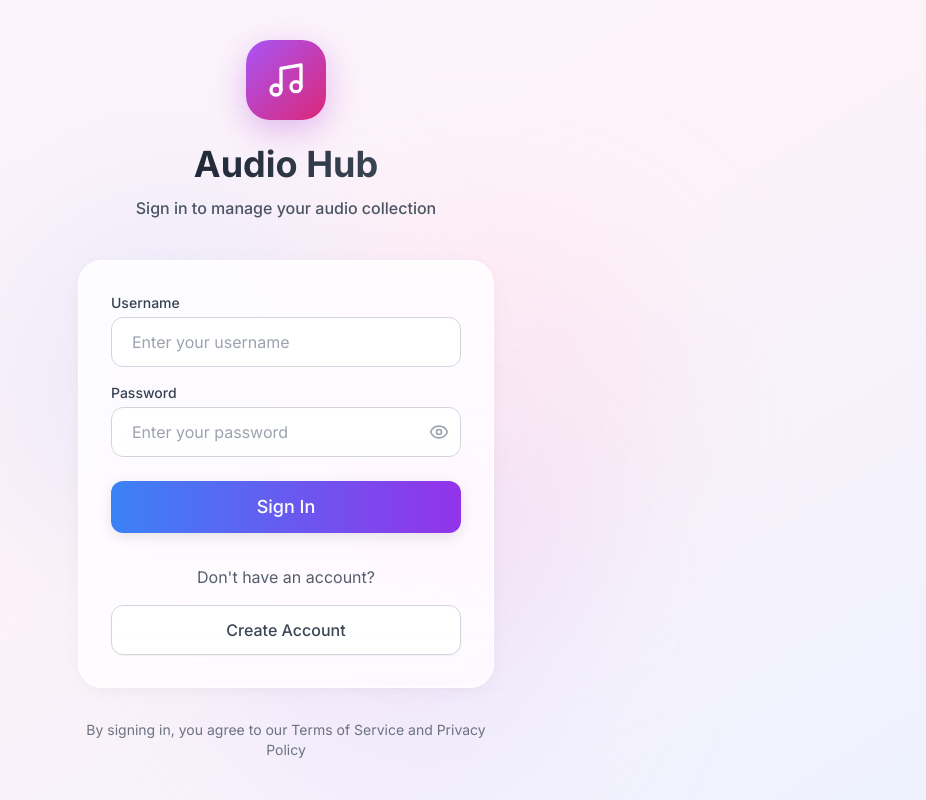
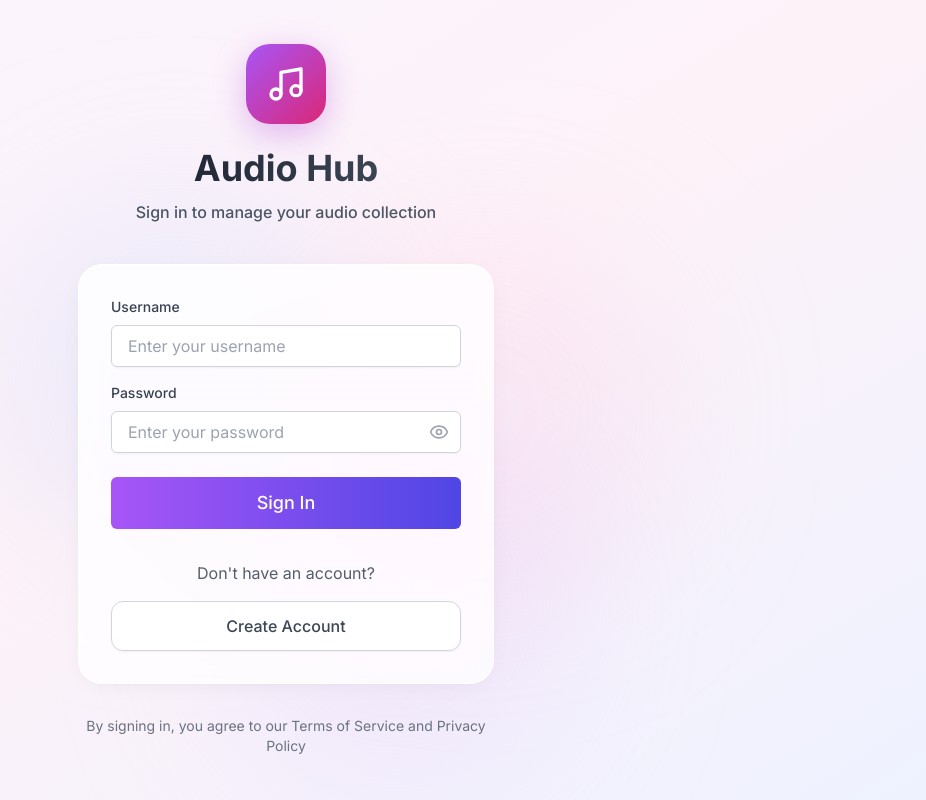
Before and after one commit to rayner15/audio-manager, a Next.js app: page / in a window 1280 px wide. Shown: the whole page, without its empty margins (354-1280 px from the left). Built offline with nearby package versions, Linux system fonts and the light colour scheme.

Commit message:
Add reusable Form, Input, and Button components for improved modularity and maintainability in user forms

```diff
--- /dev/null
+++ b/components/form/Button.tsx
@@ -0,0 +1,55 @@
+import React from 'react';
+
+interface ButtonProps {
+  children: React.ReactNode;
+  type?: 'button' | 'submit' | 'reset';
+  disabled?: boolean;
+  fullWidth?: boolean;
+  size?: 'sm' | 'md' | 'lg';
+  variant?: 'primary' | 'secondary' | 'gradient';
+  className?: string;
+  onClick?: () => void;
+}
+
+const Button = ({
+  children,
+  type = 'button',
+  disabled = false,
+  fullWidth = false,
+  size = 'md',
+  variant = 'primary',
+  className = '',
+  onClick,
+}: ButtonProps) => {
+  const sizeClasses = {
+    sm: 'py-1 px-3 text-sm',
+    md: 'py-2 px-4 text-base',
+    lg: 'py-3 px-6 text-lg',
+  };
+
+  const variantClasses = {
+    primary: 'bg-purple-600 hover:bg-purple-700 text-white',
+    secondary: 'bg-gray-200 hover:bg-gray-300 text-gray-800',
+    gradient: 'bg-gradient-to-r from-purple-500 to-indigo-600 hover:from-purple-600 hover:to-indigo-700 text-white',
+  };
+
+  return (
+    <button
+      type={type}
+      disabled={disabled}
+      className={`
+        ${sizeClasses[size]}
+        ${variantClasses[variant]}
+        ${fullWidth ? 'w-full' : ''}
+        rounded-md font-medium transition-colors duration-200 focus:outline-none focus:ring-2 focus:ring-offset-2 focus:ring-purple-500
+        ${disabled ? 'opacity-50 cursor-not-allowed' : ''}
+        ${className}
+      `}
+      onClick={onClick}
+    >
+      {children}
+    </button>
+  );
+};
+
+export default Button;
--- /dev/null
+++ b/components/form/Form.tsx
@@ -0,0 +1,32 @@
+import React from 'react';
+import { FormProvider, UseFormReturn } from 'react-hook-form';
+import Input from './Input';
+import Button from './Button';
+
+interface FormProps {
+  children: React.ReactNode;
+  useFormMethods: UseFormReturn<any>;
+  onSubmit: (e?: React.BaseSyntheticEvent) => Promise<void> | void;
+  className?: string;
+}
+
+const Form = ({
+  children,
+  useFormMethods,
+  onSubmit,
+  className = '',
+}: FormProps) => {
+  return (
+    <FormProvider {...useFormMethods}>
+      <form className={`flex flex-col ${className}`} onSubmit={onSubmit}>
+        {children}
+      </form>
+    </FormProvider>
+  );
+};
+
+// Attach components to Form
+Form.Input = Input;
+Form.Button = Button;
+
+export default Form;
--- /dev/null
+++ b/components/form/Input.tsx
@@ -0,0 +1,62 @@
+import React from 'react';
+import { useFormContext, Controller } from 'react-hook-form';
+
+interface InputProps {
+  name: string;
+  label: string;
+  placeholder?: string;
+  type?: string;
+  rules?: Record<string, any>;
+  icon?: React.ReactNode;
+  className?: string;
+}
+
+const Input = ({
+  name,
+  label,
+  placeholder,
+  type = 'text',
+  rules,
+  icon,
+  className,
+}: InputProps) => {
+  const { control, formState: { errors } } = useFormContext();
+
+  return (
+    <div className={`space-y-2 ${className}`}>
+      <label htmlFor={name} className="block text-sm font-medium text-gray-700">
+        {label}
+      </label>
+      <Controller
+        name={name}
+        control={control}
+        rules={rules}
+        defaultValue=""
+        render={({ field }) => (
+          <div className="relative">
+            <input
+              {...field}
+              id={name}
+              type={type}
+              placeholder={placeholder}
+              value={field.value || ""}
+              className={`block w-full px-4 py-2 mt-1 text-gray-900 placeholder-gray-400 bg-white border ${
+                errors[name] ? 'border-red-500' : 'border-gray-300'
+              } rounded-md shadow-sm focus:outline-none focus:ring-2 focus:ring-purple-500 focus:border-transparent`}
+            />
+            {icon && (
+              <div className="absolute inset-y-0 right-0 flex items-center pr-3">
+                {icon}
+              </div>
+            )}
+          </div>
+        )}
+      />
+      {errors[name] && (
+        <p className="mt-1 text-sm text-red-600">{errors[name]?.message as string}</p>
+      )}
+    </div>
+  );
+};
+
+export default Input;
--- a/components/ui/LoginForm.tsx
+++ b/components/ui/LoginForm.tsx
@@ -1,67 +1,53 @@
-import { motion } from 'framer-motion';
+import React, { useState } from 'react';
+import { useForm } from 'react-hook-form';
 import { EyeIcon, EyeOffIcon } from 'lucide-react';
-import { useState } from 'react';
-import { useForm } from 'react-hook-form';
-import GradientButton from '../widgets/GradientButton';
+import Form from '@/components/form/Form';
 
 interface LoginFormProps {
-  onSubmit: (data: { username: string; password: string }) => void;
+  onSubmit: (data: LoginFormData) => void;
   isLoading: boolean;
   error?: string;
 }
 
-export default function LoginForm({ onSubmit, isLoading, error }: LoginFormProps) {
+interface LoginFormData {
+  username: string;
+  password: string;
+}
+
+const LoginForm: React.FC<LoginFormProps> = ({ onSubmit, isLoading, error }) => {
   const [isVisible, setIsVisible] = useState(false);
-  // const [rememberMe, setRememberMe] = useState(false);
-
-  const {
-    register,
-    handleSubmit,
-    formState: { errors },
-  } = useForm<{ username: string; password: string }>();
+  const methods = useForm<LoginFormData>();
 
   const toggleVisibility = () => setIsVisible(!isVisible);
 
   return (
     <>
       {error && (
-        <motion.div
-          className="mb-6 p-4 bg-red-50 border border-red-200 rounded-xl"
-          initial={{ opacity: 0, x: -10 }}
-          animate={{ opacity: 1, x: 0 }}
-          transition={{ duration: 0.3 }}
-        >
+        <div className="mb-6 p-4 bg-red-50 border border-red-200 rounded-xl">
           <p className="text-red-600 text-sm font-medium">{error}</p>
-        </motion.div>
+        </div>
       )}
 
-      <form onSubmit={handleSubmit(onSubmit)} className="space-y-6 relative z-20">
+      <Form
+        useFormMethods={methods}
+        onSubmit={methods.handleSubmit(onSubmit)}
+        className="space-y-6 relative z-20"
+      >
         <div className="space-y-4">
-          <div className="relative">
-            <label className="block text-sm font-medium text-gray-700 mb-1">Username</label>
-            <div className="relative">
-              <input
-                {...register('username', { required: 'Username is required' })}
-                type="text"
-                className="block w-full px-5 py-3 border border-gray-300 rounded-xl bg-white/70 backdrop-blur-sm focus:outline-none focus:ring-2 focus:ring-purple-500 focus:border-purple-500 transition-all duration-200"
+          <Form.Input
+            name="username"
+            label="Username"
             placeholder="Enter your username"
+            rules={{ required: 'Username is required' }}
           />
-            </div>
-            {errors.username && (
-              <p className="mt-1 text-sm text-red-600">{errors.username.message}</p>
-            )}
-          </div>
 
-          <div className="relative">
-            <label className="block text-sm font-medium text-gray-700 mb-1">Password</label>
-            <div className="relative">
-              <input
-                {...register('password', { required: 'Password is required' })}
+          <Form.Input
+            name="password"
+            label="Password"
+            placeholder="Enter your password"
             type={isVisible ? "text" : "password"}
-                className="block w-full px-5 py-3 border border-gray-300 rounded-xl bg-white/70 backdrop-blur-sm focus:outline-none focus:ring-2 focus:ring-purple-500 focus:border-purple-500 transition-all duration-200"
-                placeholder="Enter your password"
-              />
-              <div className="absolute inset-y-0 right-0 pr-3 flex items-center">
+            rules={{ required: 'Password is required' }}
+            icon={
               <button
                 type="button"
                 onClick={toggleVisibility}
@@ -73,46 +59,23 @@ export default function LoginForm({ onSubmit, isLoading, error }: LoginFormProps
                   <EyeIcon className="h-5 w-5" />
                 )}
               </button>
-              </div>
-            </div>
-            {errors.password && (
-              <p className="mt-1 text-sm text-red-600">{errors.password.message}</p>
-            )}
-          </div>
+            }
+          />
         </div>
 
-        {/* <div className="flex items-center justify-between">
-          <div className="flex items-center">
-            <input
-              id="remember-me"
-              name="remember-me"
-              type="checkbox"
-              checked={rememberMe}
-              onChange={(e) => setRememberMe(e.target.checked)}
-              className="h-4 w-4 text-purple-600 focus:ring-purple-500 border-gray-300 rounded"
-            />
-            <label htmlFor="remember-me" className="ml-2 block text-sm text-gray-700">
-              Remember me
-            </label>
-          </div>
-          <Link
-            href="/forgot-password"
-            className="text-sm text-purple-600 hover:text-purple-800 font-medium transition-colors duration-200"
-          >
-            Forgot password?
-          </Link>
-        </div> */}
-
-        <GradientButton
-          size="lg"
-          fullWidth
+        <Form.Button
           type="submit"
           disabled={isLoading}
+          fullWidth
+          size="lg"
+          variant="gradient"
           className="relative z-20"
         >
           {isLoading ? 'Signing in...' : 'Sign In'}
-        </GradientButton>
-      </form>
+        </Form.Button>
+      </Form>
     </>
   );
-}
+};
+
+export default LoginForm;
```
Lines whose indentation alone changed are shown as unchanged.
